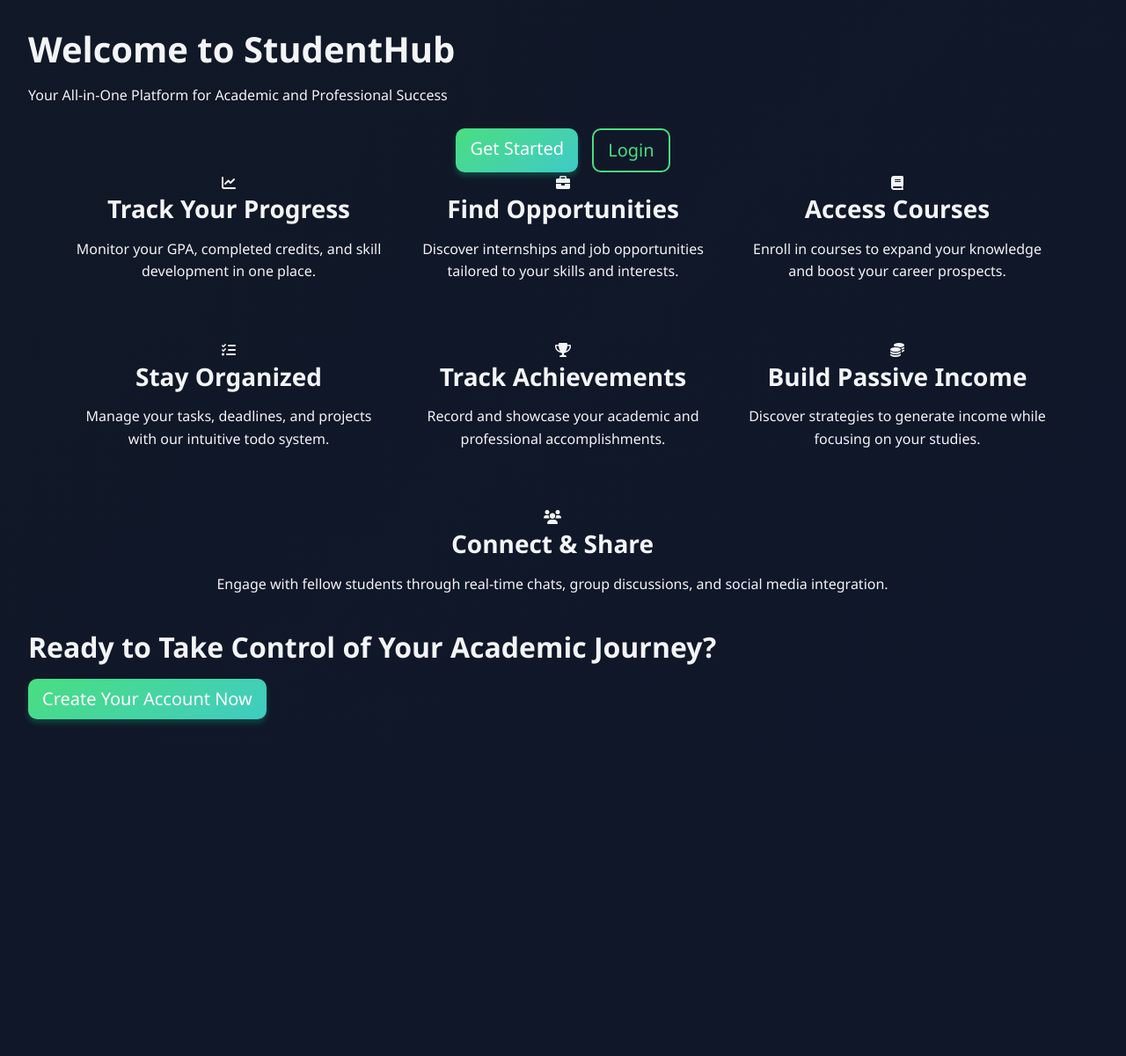
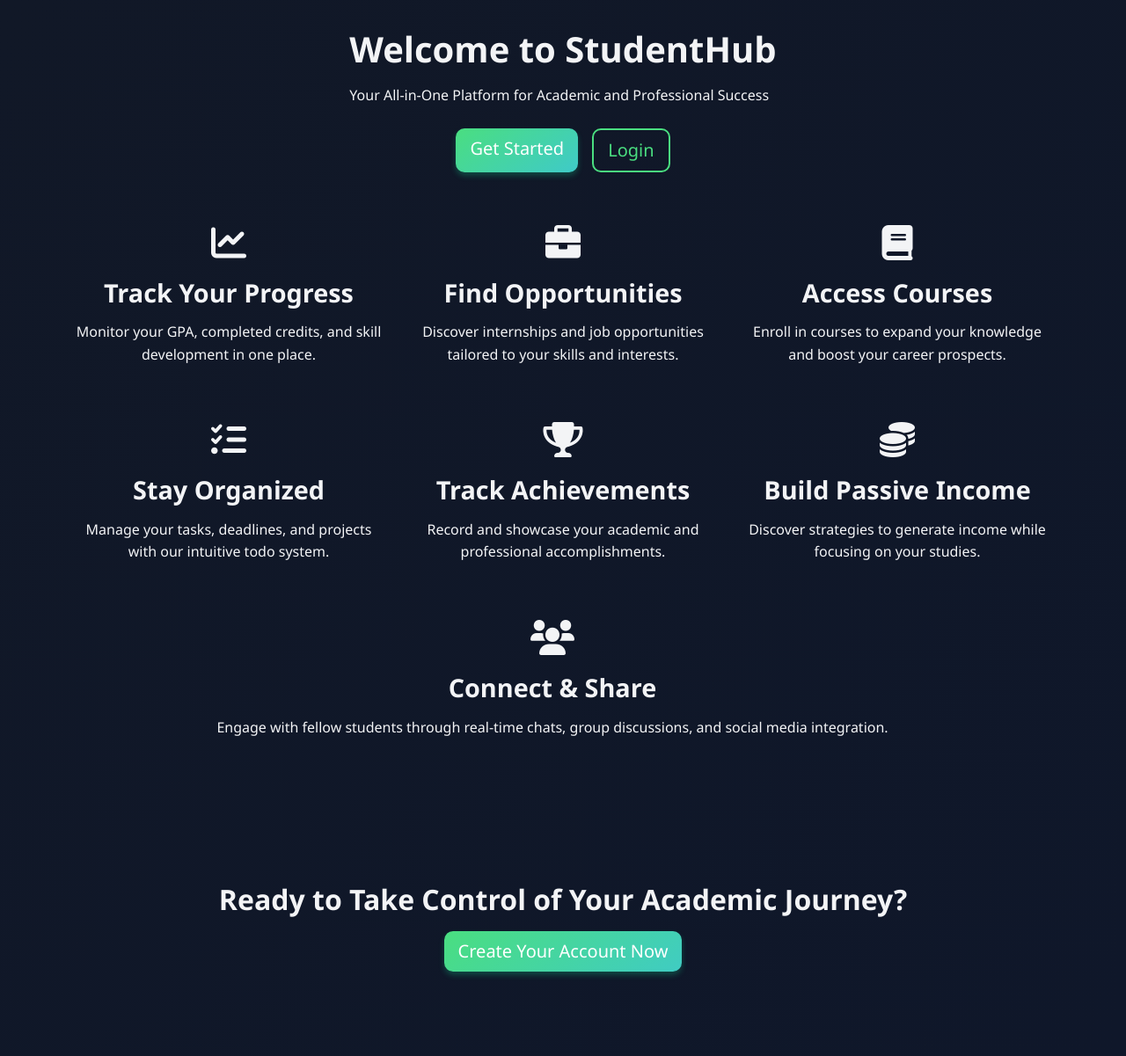
Before and after one commit to iUtsa/CareerBud, a Flask app: page / in a window 1280 px wide. Shown: the whole page at 88% size. Before the commit the page ends 824 px from the top, so only its background shows below. Run offline with Flask 3, Linux system fonts and the light colour scheme; some libraries are stand-ins or nearby versions.

Commit message:
app style fixed

```diff
--- a/app/static/css/style.css
+++ b/app/static/css/style.css
@@ -661,3 +661,159 @@
 [data-theme="dark"] .bg-light {
     color: #0f172a !important;
 }
+
+
+/* Fix for oversized login card */
+.auth-container {
+  max-width: 500px;
+  margin: 50px auto;
+}
+
+.card,
+.auth-card {
+  max-width: 500px;
+  margin: 0 auto;
+  box-shadow: 0 4px 12px rgba(0, 0, 0, 0.1);
+}
+
+/* Make input fields more compact */
+.form-control {
+  max-height: 45px;
+}
+
+/* Login button sizing */
+.btn-login,
+.btn-primary[type="submit"] {
+  height: 45px;
+}
+
+/* Responsive adjustments */
+@media (max-width: 576px) {
+  .auth-container {
+    margin: 20px auto;
+    padding: 0 15px;
+  }
+}
+
+
+/* Fix landing page alignment issues */
+.landing-container,
+.landing-features,
+.feature-row {
+  display: flex;
+  flex-direction: column;
+  align-items: center;
+}
+
+/* Feature columns alignment */
+.feature-col {
+  display: flex;
+  flex-direction: column;
+  align-items: center;
+  text-align: center;
+  margin-bottom: 3rem;
+  max-width: 350px;
+}
+
+/* Feature grid layout */
+.feature-grid {
+  display: grid;
+  grid-template-columns: repeat(auto-fit, minmax(300px, 1fr));
+  gap: 3rem;
+  width: 100%;
+  max-width: 1200px;
+  margin: 3rem auto;
+}
+
+/* Feature icons alignment */
+.feature-icon {
+  font-size: 2.5rem;
+  margin-bottom: 1.5rem;
+  color: var(--primary-color);
+  display: flex;
+  justify-content: center;
+}
+
+/* Button alignment */
+.btn-row {
+  display: flex;
+  justify-content: center;
+  gap: 1rem;
+  margin: 2rem 0;
+}
+
+/* CTA section alignment */
+.cta-section {
+  text-align: center;
+  padding: 4rem 2rem;
+  width: 100%;
+  max-width: 1000px;
+  margin: 0 auto;
+}
+
+/* Responsive fixes */
+@media (max-width: 768px) {
+  .feature-grid {
+    grid-template-columns: 1fr;
+    gap: 2rem;
+  }
+
+  .btn-row {
+    flex-direction: column;
+    width: 100%;
+    max-width: 300px;
+    margin: 2rem auto;
+  }
+}
+
+
+/* Fix feature section spacing and alignment */
+.landing-features {
+  display: flex;
+  flex-wrap: wrap;
+  justify-content: center;
+  gap: 40px;
+  margin: 60px auto;
+  max-width: 1200px;
+}
+
+.feature-item {
+  flex: 0 0 calc(33.333% - 40px);
+  min-width: 300px;
+  display: flex;
+  flex-direction: column;
+  align-items: center;
+  text-align: center;
+  padding: 20px;
+  margin-bottom: 20px;
+}
+
+.feature-icon {
+  margin-bottom: 20px;
+  font-size: 2.5rem;
+}
+
+.feature-title {
+  margin-bottom: 15px;
+  font-size: 1.8rem;
+  font-weight: 600;
+}
+
+.feature-description {
+  font-size: 1rem;
+  line-height: 1.6;
+}
+
+/* Responsive adjustments */
+@media (max-width: 992px) {
+  .feature-item {
+    flex: 0 0 calc(50% - 40px);
+  }
+}
+
+@media (max-width: 768px) {
+  .feature-item {
+    flex: 0 0 100%;
+    max-width: 450px;
+  }
+}
```
